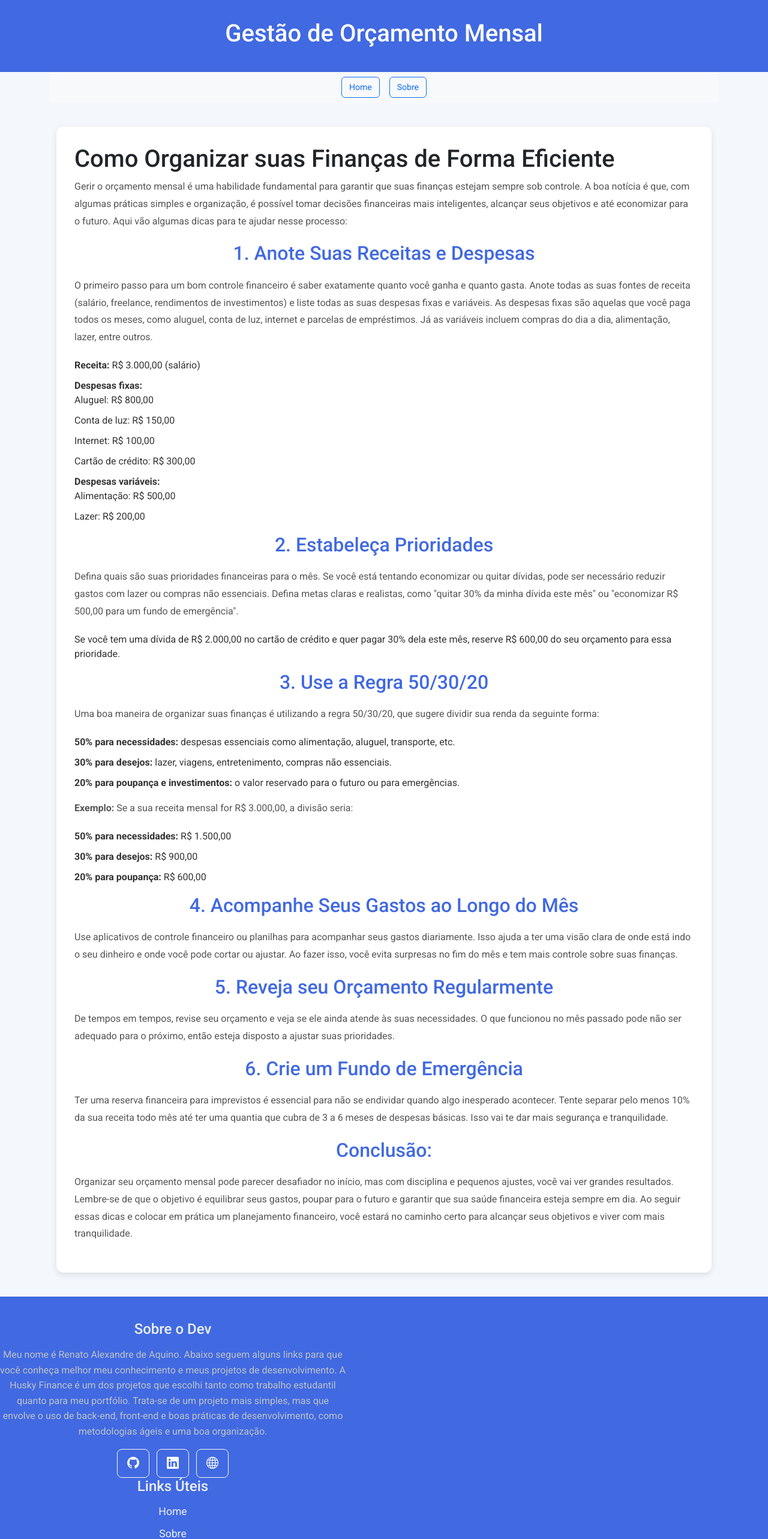
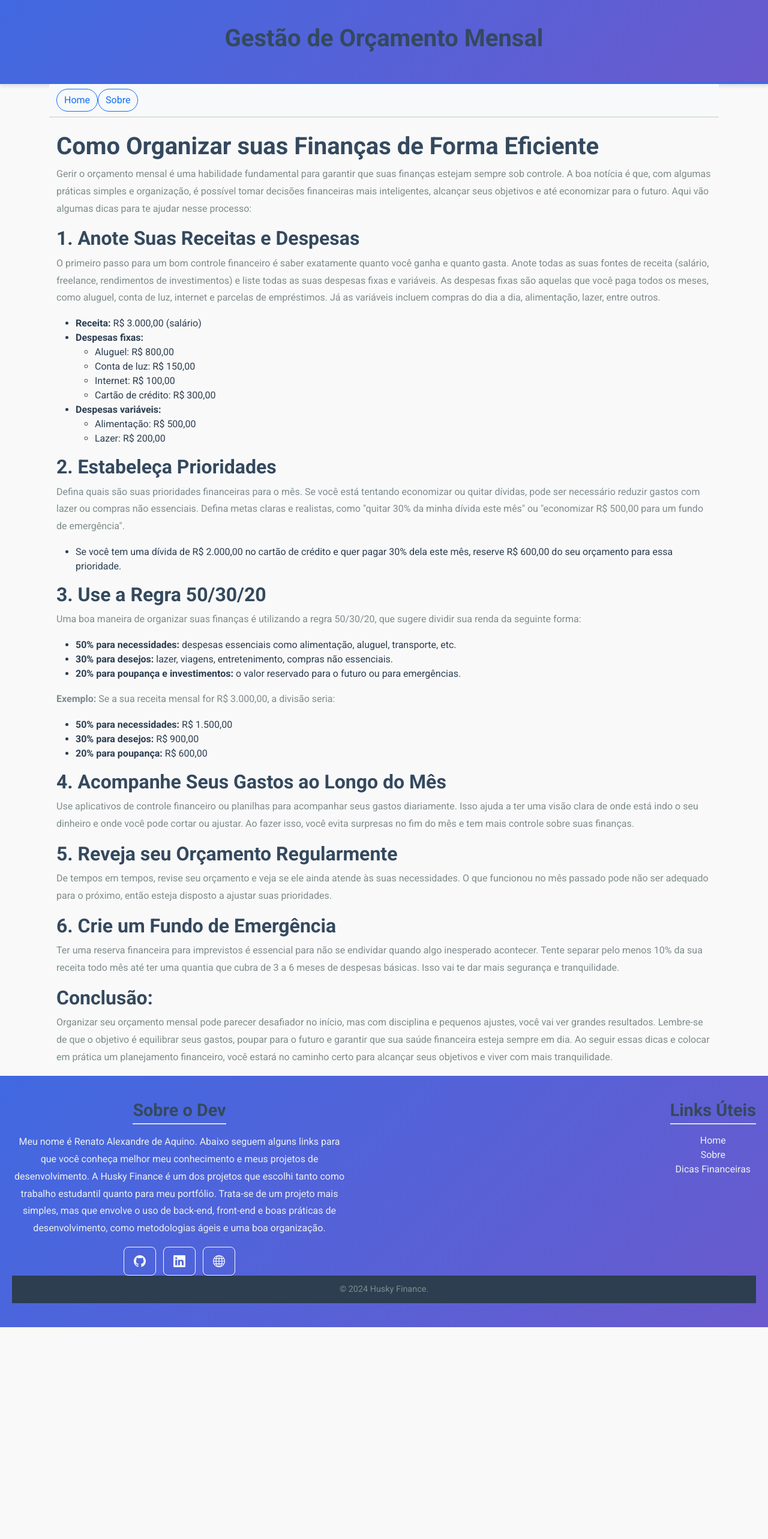
Before and after one commit to Renato4qu1n0/huskyfinance.webapp, a plain HTML site: page gestao_orcamento.html in a window 1280 px wide. Shown: the top 2565 px of the page at 60% size. After the commit the page ends 2212 px from the top, so only its background shows below. Drawn offline with nearby package versions, Linux system fonts and the light colour scheme.

Commit message:
Penultimo commit

```diff
--- a/gestao_orcamento.html
+++ b/gestao_orcamento.html
@@ -5,113 +5,157 @@
     <meta charset="UTF-8">
     <meta name="viewport" content="width=device-width, initial-scale=1.0">
     <title>Gestão de Orçamento</title>
-    <link rel="icon" href="https://i.postimg.cc/VL3Rd1Nr/husky-png.png"
-    type="image/husky.png">
+    <link rel="icon" href="https://i.postimg.cc/VL3Rd1Nr/husky-png.png" type="image/husky.png">
     <link href="https://fonts.googleapis.com/css2?family=Roboto:wght@400;500;700&display=swap" rel="stylesheet">
     <link href="https://cdn.jsdelivr.net/npm/bootstrap@5.3.0/dist/css/bootstrap.min.css" rel="stylesheet">
     <link href="https://cdn.jsdelivr.net/npm/bootstrap-icons/font/bootstrap-icons.css" rel="stylesheet">
     <style>
         body {
             font-family: 'Roboto', sans-serif;
-            background-color: #f4f7fc;
+            background-color: #f9f9f9;
             margin: 0;
             padding: 0;
+            color: #2C3E50;
         }
 
         header {
+            background: linear-gradient(135deg, #4169E1, #6A5ACD);
+            color: white;
+            padding: 2.5em;
+            text-align: center;
+            box-shadow: 0 4px 6px rgba(0, 0, 0, 0.1);
+            border-bottom: 4px solid #4169E1;
+        }
+
+        h1,
+        h2,
+        h3 {
+            font-weight: 700;
+            color: #34495E;
+        }
+
+        p {
+            line-height: 1.8;
+            color: #7F8C8D;
+        }
+
+        .navbar {
+            background-color: #ffffff;
+            border-bottom: 2px solid #ddd;
+        }
+
+        .navbar-nav .btn {
+            border-radius: 25px;
+            transition: all 0.3s ease;
+        }
+
+        .navbar-nav .btn:hover {
             background-color: #4169E1;
             color: white;
-            padding: 2em;
-            text-align: center;
-            position: relative;
         }
 
-        .section {
-            margin: 40px auto;
-            padding: 30px;
-            border-radius: 12px;
-            background-color: #ffffff;
-            box-shadow: 0 4px 12px rgba(0, 0, 0, 0.1);
-            max-width: 1100px;
+        .welcome-section {
+            display: flex;
+            justify-content: space-between;
+            align-items: center;
+            padding: 40px;
+            margin-top: 20px;
+            background-color: white;
+            border-radius: 10px;
+            box-shadow: 0 4px 8px rgba(0, 0, 0, 0.1);
         }
 
-        .section h2 {
-            font-size: 2rem;
-            color: #4169E1;
+        .welcome-text {
+            max-width: 60%;
+        }
+
+        .welcome-text h1 {
+            font-size: 3rem;
             margin-bottom: 20px;
+        }
+
+        .welcome-text p {
+            font-size: 1.2rem;
+        }
+
+        .features-section {
+            margin-top: 60px;
             text-align: center;
         }
 
-        .section h3 {
-            font-size: 1.5rem;
-            color: #333;
-            margin-top: 25px;
+        .features-section h2 {
+            font-size: 2.5rem;
+            margin-bottom: 30px;
+        }
+
+        .features-container {
+            display: flex;
+            gap: 30px;
+            justify-content: center;
+        }
+
+        .feature-item {
+            background-color: #ffffff;
+            padding: 20px;
+            border-radius: 15px;
+            box-shadow: 0 4px 8px rgba(0, 0, 0, 0.1);
+            transition: transform 0.3s ease, box-shadow 0.3s ease;
+        }
+
+        .feature-item:hover {
+            transform: translateY(-5px);
+            box-shadow: 0 8px 16px rgba(0, 0, 0, 0.2);
+        }
+
+        .feature-item h3 {
+            font-size: 1.8rem;
             margin-bottom: 15px;
         }
 
-        .section p {
+        .feature-item p {
             font-size: 1rem;
-            color: #555;
-            line-height: 1.8;
-            margin-bottom: 20px;
+            line-height: 1.6;
         }
 
-        .section ul {
-            list-style-type: none;
-            padding-left: 0;
-        }
-
-        .section ul li {
-            margin-bottom: 10px;
-            font-size: 1rem;
-            color: #333;
-        }
-
-        .footer {
-            background-color: #4169E1;
+        footer {
+            background: linear-gradient(135deg, #4169E1, #6A5ACD);
             color: white;
-            padding: 40px 0;
-            font-family: 'Roboto', sans-serif;
+            padding: 40px 20px;
             text-align: center;
         }
 
         .footer-content {
             display: flex;
             justify-content: space-between;
-            margin-bottom: 20px;
-            max-width: 1100px;
-            margin: 0 auto;
+            flex-wrap: wrap;
+            gap: 20px;
         }
 
         .footer-section {
-            width: 45%;
+            max-width: 45%;
         }
 
         .footer-section h3 {
-            font-size: 1.5rem;
-            color: #ECF0F1;
+            font-size: 1.8rem;
             margin-bottom: 15px;
+            border-bottom: 2px solid #ddd;
+            display: inline-block;
+            padding-bottom: 5px;
         }
 
-        .footer-section p {
-            font-size: 1rem;
-            color: #BDC3C7;
-            line-height: 1.6;
+        .footer-section p,
+        .footer-section ul li {
+            color: #ECF0F1;
         }
 
         .footer-section ul {
-            list-style-type: none;
-            padding-left: 0;
-        }
-
-        .footer-section ul li {
-            margin-bottom: 10px;
+            list-style: none;
+            padding: 0;
         }
 
         .footer-section ul li a {
+            text-decoration: none;
             color: #ECF0F1;
-            text-decoration: none;
-            font-size: 1.1rem;
             transition: color 0.3s;
         }
 
@@ -120,46 +164,34 @@
         }
 
         .footer-bottom {
-            background-color: rgb(41, 60, 78);
-            padding: 20px 0;
+            background-color: #2C3E50;
+            padding: 10px 0;
         }
 
         .footer-bottom p {
             margin: 0;
-            font-size: 1rem;
-            color: #BDC3C7;
+            font-size: 0.9rem;
         }
 
         @media (max-width: 768px) {
-            .footer-content {
+            .welcome-section {
                 flex-direction: column;
-                align-items: center;
+                text-align: center;
+                padding: 20px;
             }
 
-            .footer-section {
-                width: 100%;
-                margin-bottom: 20px;
-            }
+            .features-container {
+                flex-direction: column;
             }
 
-        .navbar-nav {
-            display: flex;
-            justify-content: center;
-            gap: 1rem;
+            .feature-item {
                 width: 100%;
             }
 
-        .navbar-nav .btn {
-            padding: 6px 12px;
-            font-size: 14px;
+            .footer-content {
+                flex-direction: column;
+                text-align: center;
             }
-
-        .navbar-toggler {
-            border-color: #4169E1;
-        }
-
-        .navbar {
-            justify-content: center;
         }
     </style>
 </head>
@@ -178,8 +210,7 @@
                 </button>
                 <div class="collapse navbar-collapse" id="navbarNav">
                     <div class="navbar-nav">
-                        <a class="btn btn-outline-primary" aria-current="page"
-                            href=index.html#">Home</a>
+                        <a class="btn btn-outline-primary" aria-current="page" href=index.html#">Home</a>
                         <a class="btn btn-outline-primary" href="sobre.html#">Sobre</a>
                     </div>
                 </div>
@@ -286,17 +317,22 @@
     </div>
 
     <footer class="footer">
+        <div class="footer-content">
             <div class="footer-section about">
                 <h3>Sobre o Dev</h3>
-            <p>Meu nome é Renato Alexandre de Aquino. Abaixo seguem alguns links para que você conheça melhor meu conhecimento e meus projetos de desenvolvimento.
-                A Husky Finance é um dos projetos que escolhi tanto como trabalho estudantil quanto para meu portfólio. Trata-se de um projeto mais simples, mas
-                que envolve o uso de back-end, front-end e boas práticas de desenvolvimento, como metodologias ágeis e uma boa organização.
+                <p>Meu nome é Renato Alexandre de Aquino. Abaixo seguem alguns links para que você conheça melhor meu
+                    conhecimento e meus projetos de desenvolvimento.
+                    A Husky Finance é um dos projetos que escolhi tanto como trabalho estudantil quanto para meu
+                    portfólio. Trata-se de um projeto mais simples, mas
+                    que envolve o uso de back-end, front-end e boas práticas de desenvolvimento, como metodologias ágeis
+                    e uma boa organização.
                 </p>
                 <div class="social-icons mt-3">
                     <a href="https://github.com/Renato4qu1n0" target="_blank" class="btn btn-outline-light btn-lg me-2">
                         <i class="bi bi-github"></i>
                     </a>
-                <a href="https://www.linkedin.com/in/renato-alexandre-aquino/" target="_blank" class="btn btn-outline-light btn-lg me-2">
+                    <a href="https://www.linkedin.com/in/renato-alexandre-aquino/" target="_blank"
+                        class="btn btn-outline-light btn-lg me-2">
                         <i class="bi bi-linkedin"></i>
                     </a>
                     <a href="https://www.seusite.com" target="_blank" class="btn btn-outline-light btn-lg">
```
Lines whose indentation alone changed are shown as unchanged.
